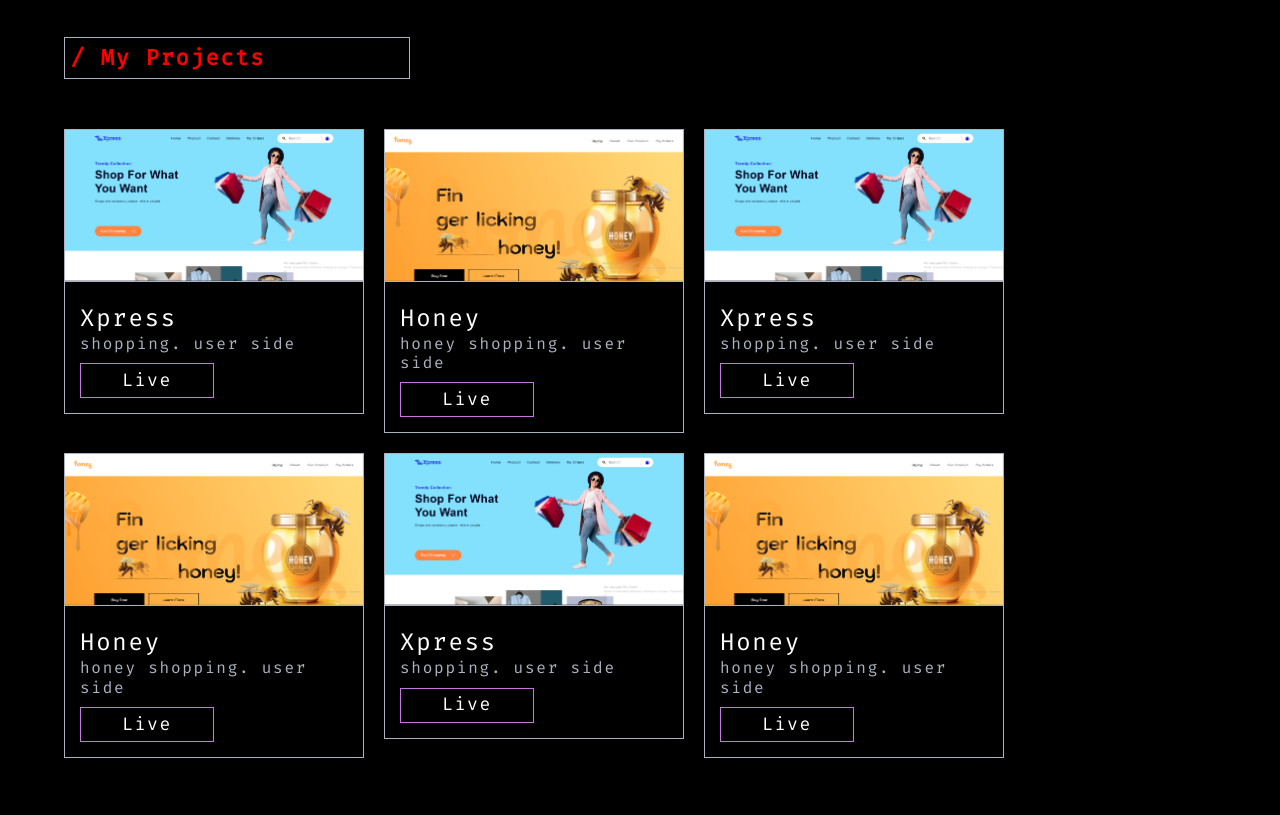
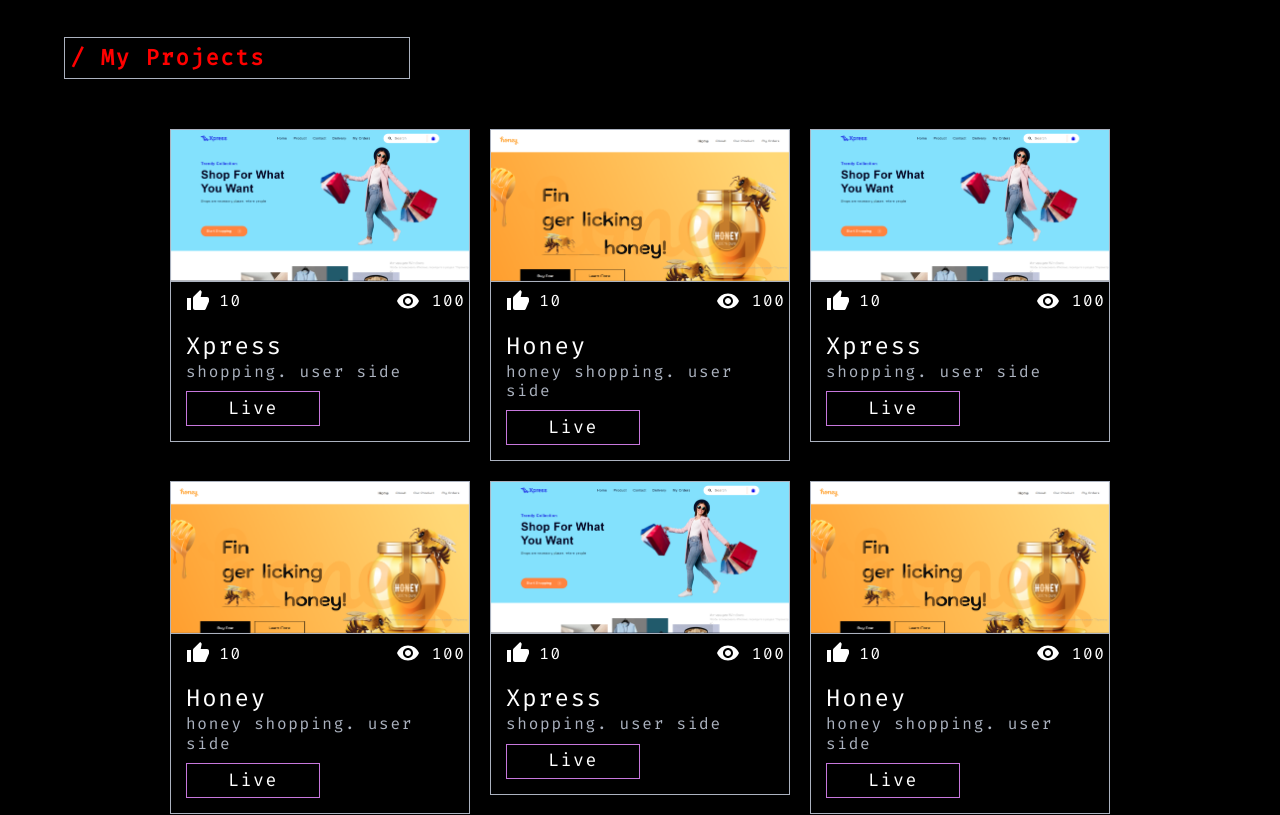
Before and after one commit to for-you-sensei/portfolio, a React (Create React App) app: page / in a window 1280 px wide. Shown: the part 680-1495 px from the top of the page. Built offline with nearby package versions, Linux system fonts and the light colour scheme.

Commit message:
fixed feedback css

```diff
--- a/src/Components/MyProjectsCard/MyProjectsCard.css
+++ b/src/Components/MyProjectsCard/MyProjectsCard.css
@@ -13,6 +13,7 @@
   display: flex;
   flex-direction: row;
   align-items: flex-start;
+  justify-content: center;
   flex-wrap: wrap;
   gap: 20px;
 }
@@ -34,12 +35,30 @@
   border-bottom: 1px solid #abb2bf;
 }
 
+.my-projects-actions {
+  width: 100%;
+  padding: 2px 5%;
+  display: flex;
+  align-items: center;
+  justify-content: space-between;
+}
+
+.my-projects-actions > figure {
+  display: flex;
+  align-items: center;
+  gap: 20%;
+}
+
 .my-projects-card-texts {
   width: 100%;
   display: flex;
   flex-direction: column;
   gap: 10px;
   padding: 15px;
+}
+
+.my-projects-card-texts > a {
+  width: 50%;
 }
 
 .my-projects-text-1 :nth-child(1) {
@@ -56,7 +75,7 @@
 }
 
 .my-projects-link {
-  width: 50%;
+  width: 100%;
   height: 35px;
   background: none;
   border: 1px solid #c778dd;
--- a/src/Components/MyProjectsCard/MyProjectsCard.js
+++ b/src/Components/MyProjectsCard/MyProjectsCard.js
@@ -2,6 +2,8 @@ import React from "react";
 import "./MyProjectsCard.css";
 import xpress from "../../Assets/Icons/MyProjects/xpress.png";
 import honey from "../../Assets/Icons/MyProjects/honey.png";
+import ThumbUpIcon from "@mui/icons-material/ThumbUp";
+import VisibilityIcon from "@mui/icons-material/Visibility";
 
 export function MyProjectsCard() {
   const completed = [
@@ -11,7 +13,9 @@ export function MyProjectsCard() {
       name: "Xpress",
       about: "shopping. user side",
       link: "https://xpress-webstore.netlify.app/",
-      typeproj: "Live"
+      typeproj: "Live",
+      likes: 10,
+      views: 100,
     },
     {
       id: 1,
@@ -19,7 +23,9 @@ export function MyProjectsCard() {
       name: "Honey",
       about: "honey shopping. user side",
       link: "https://honey-user.netlify.app/",
-      typeproj: "Live"
+      typeproj: "Live",
+      likes: 10,
+      views: 100,
     },
 
     // for test
@@ -30,7 +36,9 @@ export function MyProjectsCard() {
       name: "Xpress",
       about: "shopping. user side",
       link: "https://xpress-webstore.netlify.app/",
-      typeproj: "Live"
+      typeproj: "Live",
+      likes: 10,
+      views: 100,
     },
     {
       id: 3,
@@ -38,7 +46,9 @@ export function MyProjectsCard() {
       name: "Honey",
       about: "honey shopping. user side",
       link: "https://honey-user.netlify.app/",
-      typeproj: "Live"
+      typeproj: "Live",
+      likes: 10,
+      views: 100,
     },
     {
       id: 4,
@@ -46,7 +56,9 @@ export function MyProjectsCard() {
       name: "Xpress",
       about: "shopping. user side",
       link: "https://xpress-webstore.netlify.app/",
-      typeproj: "Live"
+      typeproj: "Live",
+      likes: 10,
+      views: 100,
     },
     {
       id: 5,
@@ -54,7 +66,9 @@ export function MyProjectsCard() {
       name: "Honey",
       about: "honey shopping. user side",
       link: "https://honey-user.netlify.app/",
-      typeproj: "Live"
+      typeproj: "Live",
+      likes: 10,
+      views: 100,
     },
   ];
 
@@ -71,6 +85,21 @@ export function MyProjectsCard() {
               <figure className="my-projects-figure">
                 <img src={item.img} alt="" />
               </figure>
+
+              <div className="my-projects-actions">
+                <figure
+                  style={{ cursor: "pointer" }}
+                  // onClick={() => {}}
+                >
+                  <ThumbUpIcon />
+                  <p>{item.likes}</p>
+                </figure>
+
+                <figure>
+                  <VisibilityIcon />
+                  <p>{item.views}</p>
+                </figure>
+              </div>
 
               <div className="my-projects-card-texts">
                 <div className="my-projects-text-1">
```
